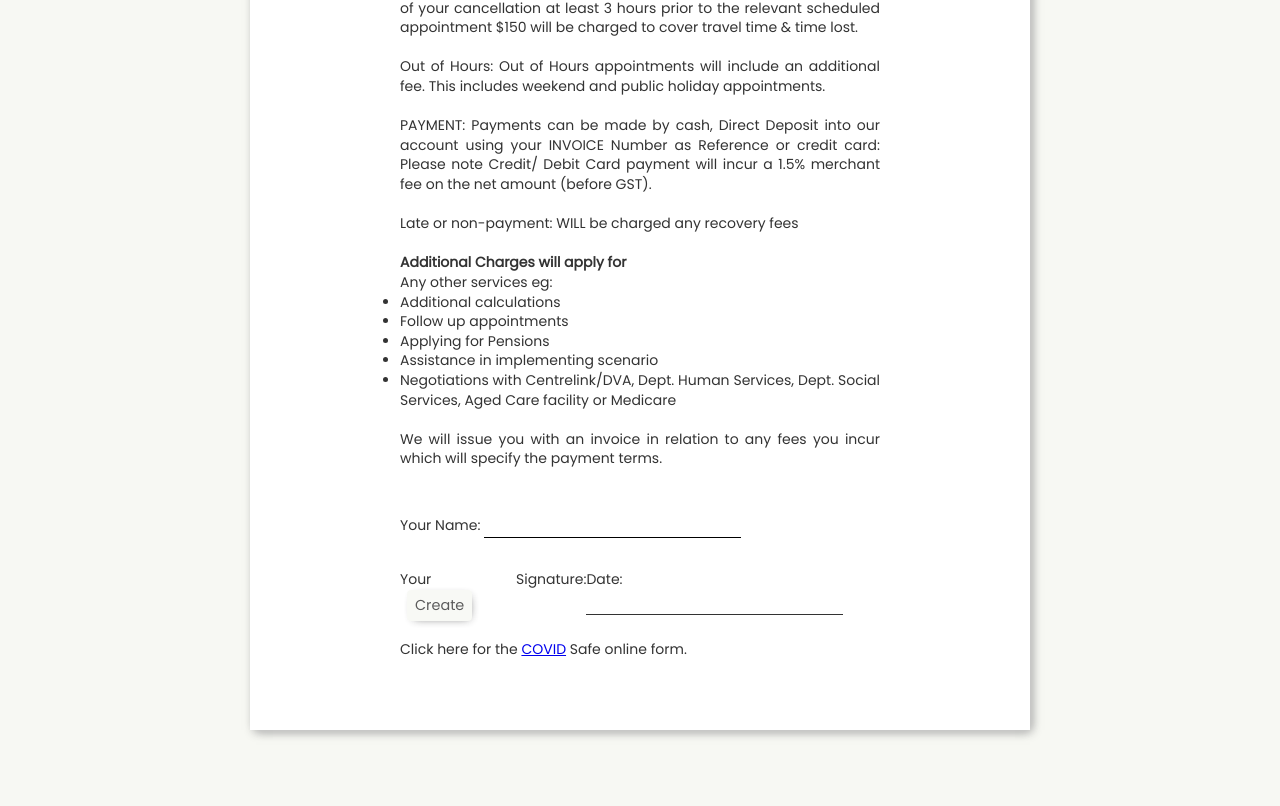
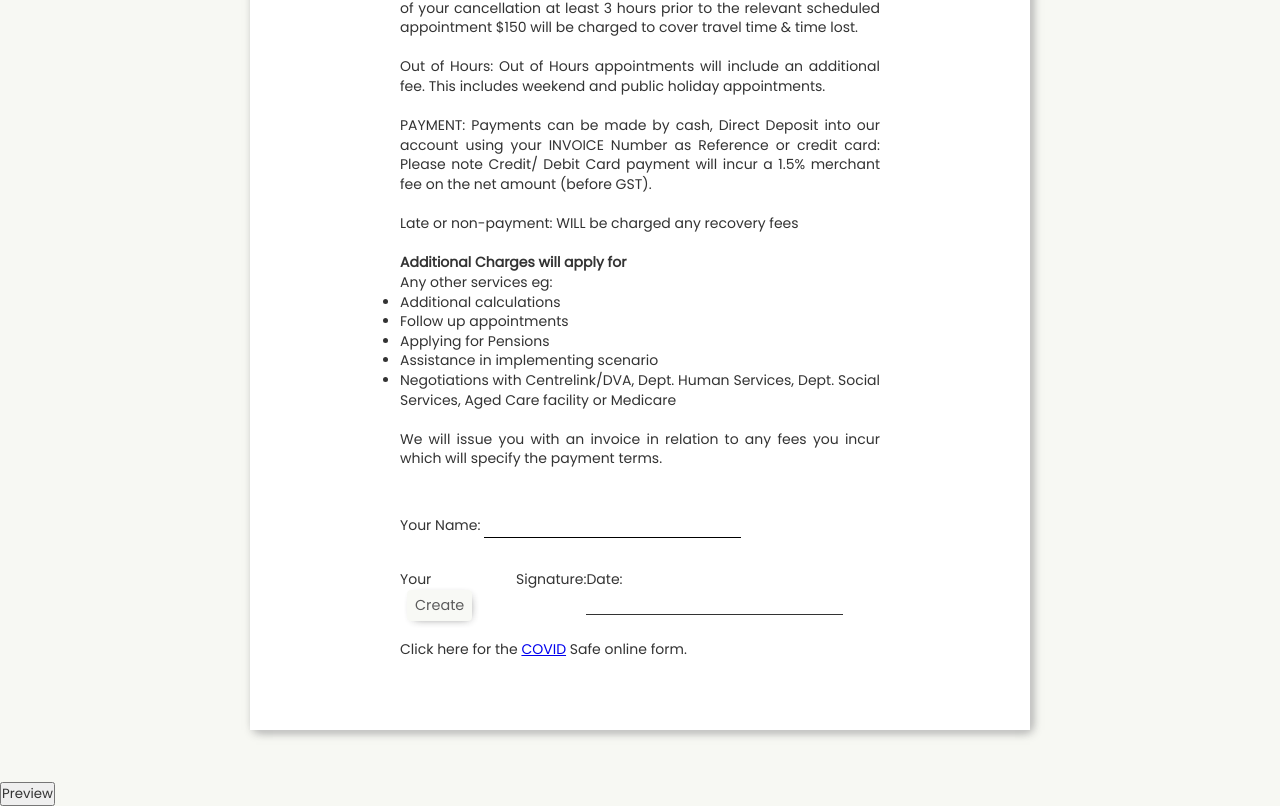
Before and after one commit to 693maroude/Balanced-Aged-Care-UI, a React (Create React App) app: page /email in a window 1280 px wide. Shown: the part 1090-1896 px from the top of the page. Before the commit the page ends 1870 px from the top, so only its background shows below. Built offline with nearby package versions, Linux system fonts and the light colour scheme; no server answers; a web font is replaced by a local one.

Commit message:
createPdf function created

```diff
--- a/package.json
+++ b/package.json
@@ -7,6 +7,7 @@
     "@testing-library/react": "^11.2.7",
     "@testing-library/user-event": "^12.8.3",
     "axios": "^0.21.1",
+    "html-parse-stringify": "^3.0.1",
     "query-string": "^7.0.1",
     "react": "^17.0.2",
     "react-dom": "^17.0.2",
--- a/src/components/Email.js
+++ b/src/components/Email.js
@@ -39,6 +39,29 @@ export default function Email() {
       );
       setLoading(false);
       console.log(res.data);
+    } catch (err) {
+      console.error("API Error", err);
+    }
+  };
+
+  const createPdf = async () => {
+    let template = document
+      .getElementById("template")
+      .outerHTML.replace("\n", " ");
+
+    try {
+      const pdfURL = await axios.post(
+        `https://e0hsgupb44.execute-api.ap-southeast-2.amazonaws.com/prod/puppeteer/pdf`,
+        { template }
+      );
+      console.log(pdfURL.data);
+      // show preview in a new tab
+      const newWindow = window.open(
+        pdfURL.data,
+        "_blank",
+        "noopener,noreferrer"
+      );
+      if (newWindow) newWindow.opener = null;
     } catch (err) {
       console.error("API Error", err);
     }
@@ -145,8 +168,11 @@ export default function Email() {
   return loading ? (
     <Spinner />
   ) : (
-    <EmailContainer>
-      <div dangerouslySetInnerHTML={{ __html: body }} />
-    </EmailContainer>
+    <>
+      <EmailContainer>
+        <div id="template" dangerouslySetInnerHTML={{ __html: body }} />
+      </EmailContainer>
+      <button onClick={() => createPdf()}>Preview</button>
+    </>
   );
 }
```
Also changed, not shown: 1 other file (tests, documents, lock files or other folders).
